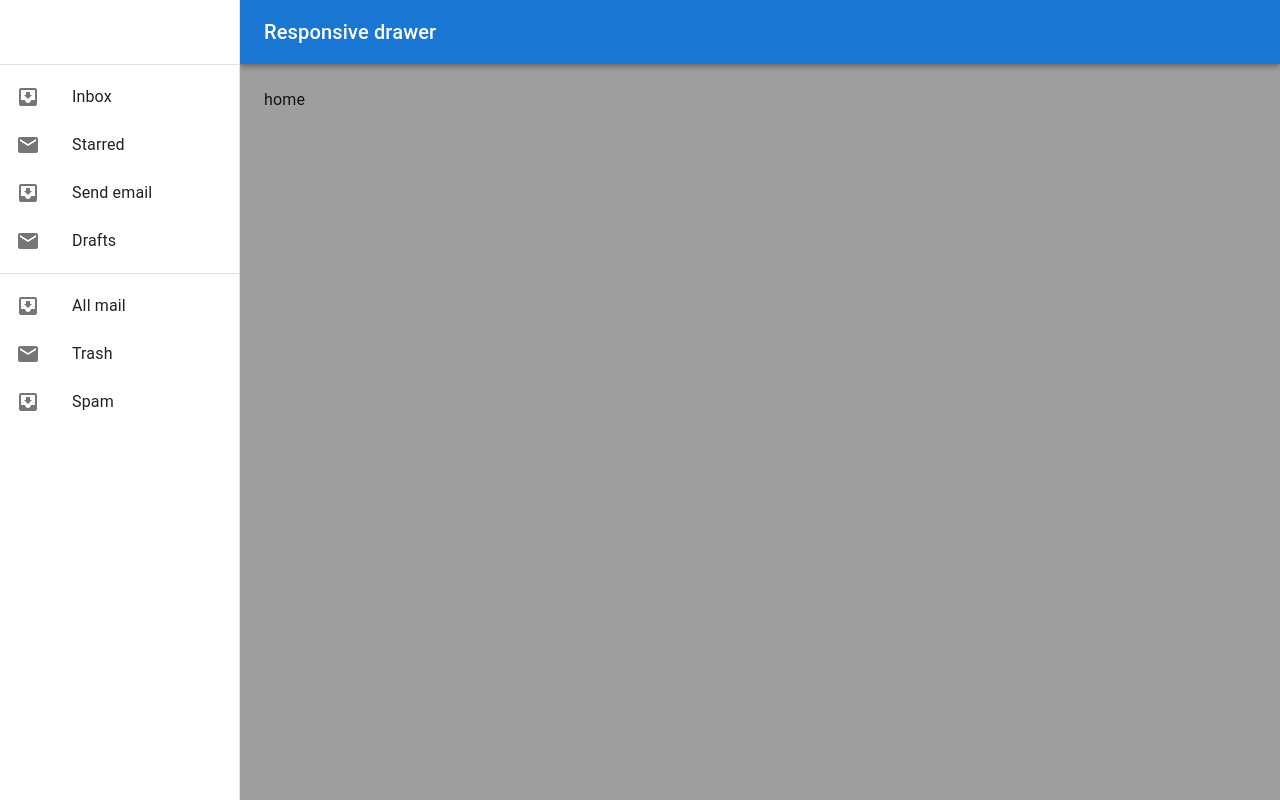
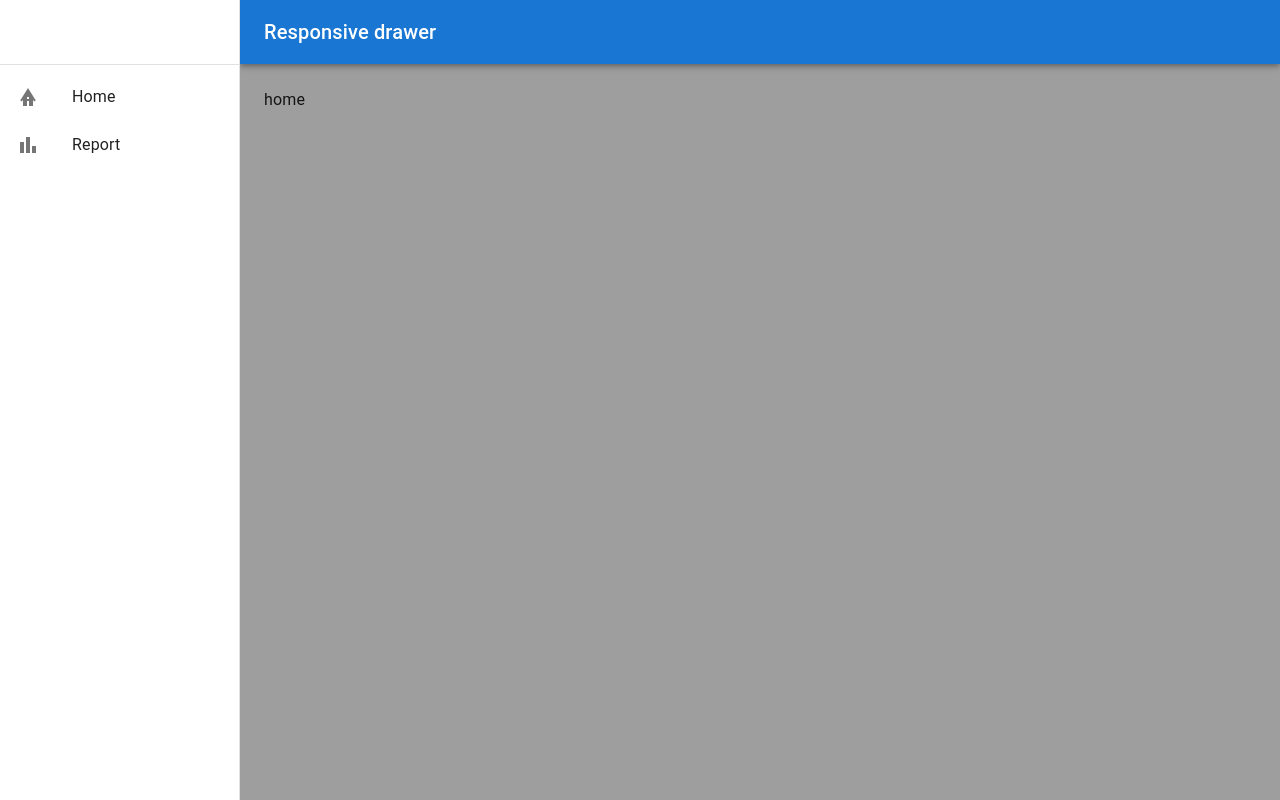
Before and after one commit to tomohiro1024/react_home_app, a React (Create React App) app: page / in a window 1280 px wide. Built offline with nearby package versions, Linux system fonts and the light colour scheme.

Commit message:
サイドバーの修正

```diff
--- /dev/null
+++ b/src/components/common/Sidebar.tsx
@@ -0,0 +1,85 @@
+import { Box, Divider, Drawer, List, ListItem, ListItemButton, ListItemIcon, ListItemText, Toolbar } from '@mui/material'
+import React from 'react'
+import InboxIcon from '@mui/icons-material/MoveToInbox';
+import MailIcon from '@mui/icons-material/Mail';
+import BungalowIcon from '@mui/icons-material/Bungalow';
+import BarChartIcon from '@mui/icons-material/BarChart';
+
+interface SidebarProps {
+  drawerWidth: number,
+  mobileOpen: boolean,
+  handleDrawerTransitionEnd: () => void,
+  handleDrawerClose: () => void
+}
+
+interface menuItem {
+  text: string,
+  path: string,
+  icon: React.ComponentType
+}
+
+const Sidebar = ({drawerWidth,mobileOpen,handleDrawerTransitionEnd,handleDrawerClose}:SidebarProps) => {
+
+const MenuItems: menuItem[] = [
+    {text: 'Home', path: '/', icon: BungalowIcon},
+    {text: 'Report', path: '/report', icon: BarChartIcon}
+]
+
+  const drawer = (
+    <div>
+      <Toolbar />
+      <Divider />
+      <List>
+        {MenuItems.map((item, index) => (
+          <ListItem key={index} disablePadding>
+            <ListItemButton>
+              <ListItemIcon>
+                {/* {index % 2 === 0 ? <InboxIcon /> : <MailIcon />} */}
+                <item.icon />
+              </ListItemIcon>
+              <ListItemText primary={item.text} />
+            </ListItemButton>
+          </ListItem>
+        ))}
+      </List>
+
+    </div>
+  );
+
+
+  return (
+    <Box
+        component="nav"
+        sx={{ width: { sm: drawerWidth }, flexShrink: { sm: 0 } }}
+        aria-label="mailbox folders"
+      >
+        <Drawer
+          variant="temporary"
+          open={mobileOpen}
+          onTransitionEnd={handleDrawerTransitionEnd}
+          onClose={handleDrawerClose}
+          ModalProps={{
+            keepMounted: true, // Better open performance on mobile.
+          }}
+          sx={{
+            display: { xs: 'block', sm: 'none' },
+            '& .MuiDrawer-paper': { boxSizing: 'border-box', width: drawerWidth },
+          }}
+        >
+          {drawer}
+        </Drawer>
+        <Drawer
+          variant="permanent"
+          sx={{
+            display: { xs: 'none', sm: 'block' },
+            '& .MuiDrawer-paper': { boxSizing: 'border-box', width: drawerWidth },
+          }}
+          open
+        >
+          {drawer}
+        </Drawer>
+      </Box>
+  )
+}
+
+export default Sidebar
--- a/src/components/layout/AppLayout.tsx
+++ b/src/components/layout/AppLayout.tsx
@@ -5,17 +5,18 @@ import CssBaseline from '@mui/material/CssBaseline';
 import Divider from '@mui/material/Divider';
 import Drawer from '@mui/material/Drawer';
 import IconButton from '@mui/material/IconButton';
-import InboxIcon from '@mui/icons-material/MoveToInbox';
+
 import List from '@mui/material/List';
 import ListItem from '@mui/material/ListItem';
 import ListItemButton from '@mui/material/ListItemButton';
 import ListItemIcon from '@mui/material/ListItemIcon';
 import ListItemText from '@mui/material/ListItemText';
-import MailIcon from '@mui/icons-material/Mail';
+
 import MenuIcon from '@mui/icons-material/Menu';
 import Toolbar from '@mui/material/Toolbar';
 import Typography from '@mui/material/Typography';
 import { Outlet } from 'react-router-dom';
+import Sidebar from '../common/Sidebar';
 
 const drawerWidth = 240;
 
@@ -38,37 +39,7 @@ export default function AppLayout() {
     }
   };
 
-  const drawer = (
-    <div>
-      <Toolbar />
-      <Divider />
-      <List>
-        {['Inbox', 'Starred', 'Send email', 'Drafts'].map((text, index) => (
-          <ListItem key={text} disablePadding>
-            <ListItemButton>
-              <ListItemIcon>
-                {index % 2 === 0 ? <InboxIcon /> : <MailIcon />}
-              </ListItemIcon>
-              <ListItemText primary={text} />
-            </ListItemButton>
-          </ListItem>
-        ))}
-      </List>
-      <Divider />
-      <List>
-        {['All mail', 'Trash', 'Spam'].map((text, index) => (
-          <ListItem key={text} disablePadding>
-            <ListItemButton>
-              <ListItemIcon>
-                {index % 2 === 0 ? <InboxIcon /> : <MailIcon />}
-              </ListItemIcon>
-              <ListItemText primary={text} />
-            </ListItemButton>
-          </ListItem>
-        ))}
-      </List>
-    </div>
-  );
+
 
   return (
     <Box sx={{ display: 'flex', bgcolor: (theme) =>theme.palette.grey[500], minHeight: '100vh' }}>
@@ -95,37 +66,12 @@ export default function AppLayout() {
           </Typography>
         </Toolbar>
       </AppBar>
-      <Box
-        component="nav"
-        sx={{ width: { sm: drawerWidth }, flexShrink: { sm: 0 } }}
-        aria-label="mailbox folders"
-      >
-        <Drawer
-          variant="temporary"
-          open={mobileOpen}
-          onTransitionEnd={handleDrawerTransitionEnd}
-          onClose={handleDrawerClose}
-          ModalProps={{
-            keepMounted: true, // Better open performance on mobile.
-          }}
-          sx={{
-            display: { xs: 'block', sm: 'none' },
-            '& .MuiDrawer-paper': { boxSizing: 'border-box', width: drawerWidth },
-          }}
-        >
-          {drawer}
-        </Drawer>
-        <Drawer
-          variant="permanent"
-          sx={{
-            display: { xs: 'none', sm: 'block' },
-            '& .MuiDrawer-paper': { boxSizing: 'border-box', width: drawerWidth },
-          }}
-          open
-        >
-          {drawer}
-        </Drawer>
-      </Box>
+      <Sidebar
+          drawerWidth={drawerWidth}
+          mobileOpen={mobileOpen}
+          handleDrawerTransitionEnd={handleDrawerTransitionEnd}
+          handleDrawerClose={handleDrawerClose}
+       />
       <Box
         component="main"
         sx={{ flexGrow: 1, p: 3, width: { sm: `calc(100% - ${drawerWidth}px)` } }}
```
